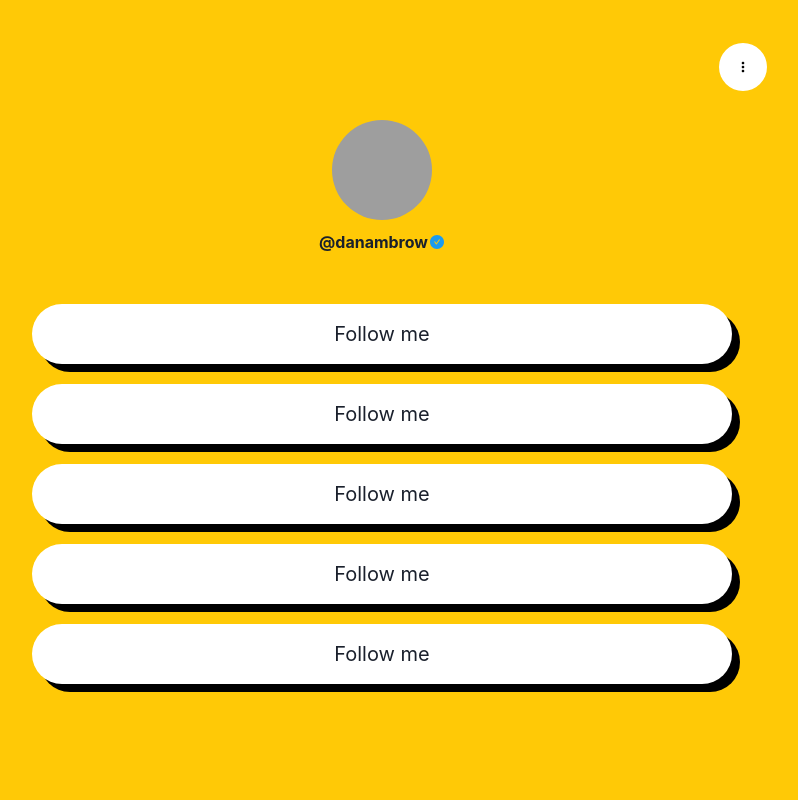
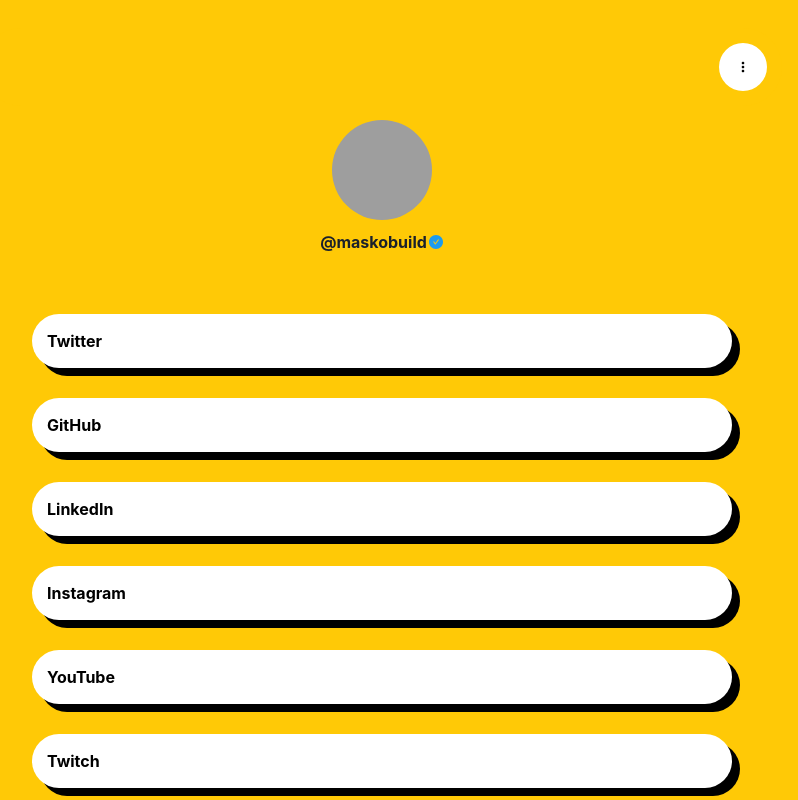
Before and after one commit to Tomolo997/next-task, a Next.js app in the folder link-in-bio/: page / in a window 1280 px wide. Shown: the top 800 px of the page, without its empty margins (258-1056 px from the left). Built offline with nearby package versions, Linux system fonts and the light colour scheme; grey boxes are pictures that could not be loaded.

Commit message:
added link basic design

```diff
--- a/link-in-bio/app/page.jsx
+++ b/link-in-bio/app/page.jsx
@@ -1,7 +1,21 @@
-import MainContainer from '../components/MainContainer'
+import MainContainer from "../components/MainContainer"
 
-export default async function Home() {
+async function getSocialMediaData() {
+  const res = await fetch(`http://localhost:3000/api/socialMedia`, {
+    cache: "force-cache",
+  })
+  return res.json()
+}
+
+export default async function Home({ params: { username } }) {
+  // Initiate both requests in parallel
+  const socialMediaData = await getSocialMediaData()
+
+  // Wait for the promises to resolve
+  console.log(socialMediaData)
   return (
-      <MainContainer/>
+    <>
+      <MainContainer data={socialMediaData} />
+    </>
   )
 }
--- a/link-in-bio/components/Header.jsx
+++ b/link-in-bio/components/Header.jsx
@@ -2,8 +2,12 @@
 import React, { useState, useEffect } from "react"
 import { AiFillCheckCircle } from "react-icons/ai"
 import { BiDotsVerticalRounded } from "react-icons/bi"
-const Header = () => {
+
+const Header = ({ onToggle }) => {
   const [clientWindowHeight, setClientWindowHeight] = useState("")
+  const handleClick = () => {
+    onToggle(true) // Pass the value of isOpen to the parent component
+  }
   const handleScroll = () => {
     setClientWindowHeight(window.scrollY)
   }
@@ -20,11 +24,11 @@
         boxSize="48px"
         alt="Dan Abramov image"
         transition="ease 300ms"
-        src="https://bit.ly/dan-abramov"
+        src="https://pbs.twimg.com/profile_images/1625358790118760448/Kj-xfrfN_400x400.jpg"
       />
       <Flex justify="center" align="center">
         <Text fontSize="sm" as="b">
-          @danambrow
+          @maskobuilds
         </Text>
         <Icon ml="1px" fill="#1C9BEF" boxSize={4} as={AiFillCheckCircle} />
       </Flex>
@@ -37,11 +41,12 @@
       justify="space-between"
       transition="ease 300ms"
       mt="7"
-      w={["300px", "400px", "800px"]}
+      w={["350px", "400px", "800px"]}
       position="fixed"
       padding="15px"
       borderRadius="full"
-      bg={!turn ? "transparent" : "rgba(255, 255, 255, 0.5)"}
+      bg={!turn ? "transparent" : "rgba(255, 255, 255, 0.6)"}
+      backdropFilter={!turn ? "blur(0px)" : "blur(10px)"}
     >
       {leftNav}
       <Button
@@ -52,6 +57,7 @@
         h="48px"
         bg={turn ? "black" : "white"}
         borderRadius="full"
+        onClick={handleClick}
       >
         <BiDotsVerticalRounded fill={turn ? "white" : "black"} />
       </Button>
--- a/link-in-bio/components/LinkToSocial.jsx
+++ b/link-in-bio/components/LinkToSocial.jsx
@@ -1,11 +1,24 @@
 import { Box, Text, Link } from "@chakra-ui/react"
-const LinkToSocial = () => {
+import { ChevronRightIcon } from "@chakra-ui/icons"
+import { FontAwesomeIcon } from "@fortawesome/react-fontawesome"
+import { useState } from "react"
+const LinkToSocial = ({ name, link }) => {
+  const [isHovering, setIsHovering] = useState(false)
+  const handleMouseOver = () => {
+    setIsHovering(true)
+  }
+
+  const handleMouseOut = () => {
+    setIsHovering(false)
+  }
   return (
     <Box
+      onMouseOver={handleMouseOver}
+      onMouseOut={handleMouseOut}
       textAlign="center"
       w="full"
       bgColor="white"
-      mt="10px"
+      mt="20px"
       mb="10px"
       borderRadius="full"
       _hover={{
@@ -19,16 +32,25 @@
         w="full"
         h="full"
         p="15px"
-        fontSize="xl"
+        color="black"
         textDecor="none"
-        display="block"
+        display="flex"
+        justifyContent="space-between"
+        alignItems="center"
         _hover={{
           textDecor: "none",
         }}
-        href="https://chakra-ui.com"
+        href={link}
         isExternal
       >
-        Follow me
+        <Text fontSize="l" as="b">
+          {name}
+        </Text>
+        {isHovering ? (
+          <ChevronRightIcon boxSize={6} fill="white"></ChevronRightIcon>
+        ) : (
+          <></>
+        )}
       </Link>
     </Box>
   )
--- a/link-in-bio/components/LinkTreeComponent.jsx
+++ b/link-in-bio/components/LinkTreeComponent.jsx
@@ -1,7 +1,7 @@
 import { Icon, Image, Flex, Text } from "@chakra-ui/react"
 import { AiFillCheckCircle } from "react-icons/ai"
-import Link from "./LinkToSocial"
-const LinkTreeComponent = () => {
+import LinkToSocial from "./LinkToSocial"
+const LinkTreeComponent = ({ socialMedia }) => {
   return (
     <Flex
       mt="120px"
@@ -14,13 +14,13 @@
         <Image
           borderRadius="full"
           boxSize="100px"
-          alt="Dan Abramov image"
+          alt="Tomaz Ovsenjak image"
           transition="ease 300ms"
-          src="https://bit.ly/dan-abramov"
+          src="https://pbs.twimg.com/profile_images/1625358790118760448/Kj-xfrfN_400x400.jpg"
         />
         <Flex mt="10px" justify="center" align="center">
           <Text fontSize="m" as="b">
-            @danambrow
+            @maskobuild
           </Text>
           <Icon ml="1px" fill="#1C9BEF" boxSize={4} as={AiFillCheckCircle} />
         </Flex>
@@ -32,11 +32,13 @@
         align="center"
         direction="column"
       >
-        <Link></Link>
-        <Link></Link>
-        <Link></Link>
-        <Link></Link>
-        <Link></Link>
+        {socialMedia.data.map((social) => (
+          <LinkToSocial
+            key={social.name}
+            name={social.name}
+            link={social.url}
+          ></LinkToSocial>
+        ))}
       </Flex>
     </Flex>
   )
--- a/link-in-bio/components/MainContainer.jsx
+++ b/link-in-bio/components/MainContainer.jsx
@@ -2,9 +2,29 @@
 import Header from "./Header"
 import Footer from "./Footer"
 import LinkTreeComponent from "./LinkTreeComponent"
-import { Box, Center, Image, Flex, Badge, Text } from "@chakra-ui/react"
-const MainContaier = () => {
+import { ChevronRightIcon } from "@chakra-ui/icons"
+import {
+  Box,
+  useDisclosure,
+  Modal,
+  ModalOverlay,
+  ModalContent,
+  ModalHeader,
+  ModalFooter,
+  ModalBody,
+  ModalCloseButton,
+  Button,
+  Flex,
+} from "@chakra-ui/react"
+
+const MainContaier = ({ data }) => {
+  const { isOpen, onOpen, onClose } = useDisclosure()
+
+  const handleToggle = (isOpenValue) => {
+    onOpen(isOpenValue) // Update the isOpen state in the parent component
+  }
   return (
+    <>
       <Box
         minW="full"
         minH="200vh"
@@ -14,10 +34,46 @@
         justifyContent="space-between"
         bg="#FFC906"
       >
-      <Header />
-      <LinkTreeComponent />
+        <Header onToggle={handleToggle} />
+        <LinkTreeComponent socialMedia={data} />
         <Footer />
       </Box>
+      <Modal size="sm" isOpen={isOpen} onClose={onClose} isCentered>
+        <ModalOverlay />
+        <ModalContent>
+          <ModalHeader display="flex" fontSize="sm" justifyContent="center">
+            Share this linktree
+          </ModalHeader>
+          <ModalCloseButton />
+          <ModalBody>
+            <Flex direction="column">
+              {data.data.map((social) => (
+                <Button
+                  h="50px"
+                  backgroundColor="white"
+                  key={social.name}
+                  mt="2px"
+                >
+                  {social.name}
+                  <ChevronRightIcon
+                    ml="auto"
+                    boxSize={6}
+                    fill="white"
+                  ></ChevronRightIcon>
+                </Button>
+              ))}
+            </Flex>
+          </ModalBody>
+
+          <ModalFooter>
+            <Button colorScheme="blue" mr={3} onClick={onClose}>
+              Close
+            </Button>
+            <Button variant="ghost">Secondary Action</Button>
+          </ModalFooter>
+        </ModalContent>
+      </Modal>
+    </>
   )
 }
 
--- a/link-in-bio/package.json
+++ b/link-in-bio/package.json
@@ -14,12 +14,16 @@
     "@chakra-ui/react": "^2.7.0",
     "@emotion/react": "^11.11.1",
     "@emotion/styled": "^11.11.0",
+    "@fortawesome/fontawesome-svg-core": "^6.4.0",
+    "@fortawesome/free-solid-svg-icons": "^6.4.0",
+    "@fortawesome/react-fontawesome": "^0.2.0",
     "@remotion/cli": "^3.3.100",
     "@remotion/player": "^3.3.100",
     "framer-motion": "^10.12.16",
     "next": "13.4.4",
     "react": "18.2.0",
     "react-dom": "18.2.0",
+    "react-icons": "^4.9.0",
     "remotion": "^3.3.100"
   },
   "devDependencies": {
--- /dev/null
+++ b/link-in-bio/pages/api/socialMedia.js
@@ -0,0 +1,16 @@
+export default function handler(req, res) {
+  const social_media = [
+    { name: "Twitter", url: "https://twitter.com/maskobuilds" },
+    { name: "GitHub", url: "https://github.com/Tomolo997" },
+    { name: "LinkedIn", url: "https://www.linkedin.com/in/tomolo997/" },
+    { name: "Instagram", url: "https://www.instagram.com/maskobuilds/" },
+    {
+      name: "YouTube",
+      url: "https://www.youtube.com/channel/UC9Z1XWw1kmnvOOFsj6Bzy2g",
+    },
+    { name: "Twitch", url: "https://www.twitch.tv/maskobuilds" },
+    { name: "Discord", url: "https://discord.gg/3Y5Jz2Q" },
+    { name: "Reddit", url: "https://www.reddit.com/user/Tomolo997" },
+  ]
+  return res.status(200).json({ data: social_media })
+}
```
Also changed, not shown: 1 other file (tests, documents, lock files or other folders). Lines whose indentation alone changed are shown as unchanged.
